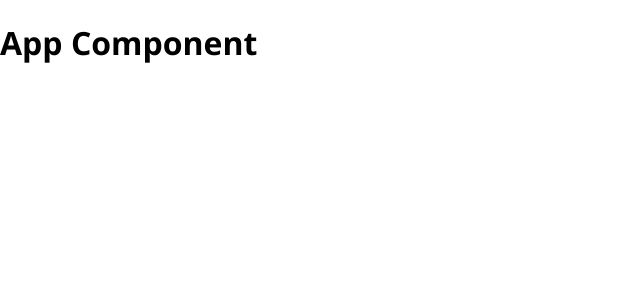
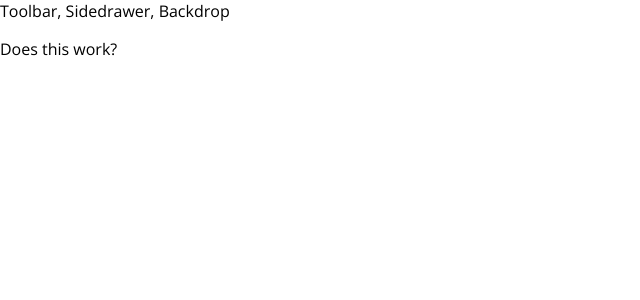
Before and after one commit to santiago-rodrig/burger-builder, a React app: page / in a window 1280 px wide. Shown: the top 300 px of the page, without its empty margins (0-640 px from the left). Built offline with nearby package versions, Linux system fonts and the light colour scheme.

Commit message:
define layout component

```diff
--- /dev/null
+++ b/src/components/higuerOrder/Aux.js
@@ -0,0 +1,3 @@
+const Aux = (props) => props.children;
+
+export default Aux;
--- a/src/App.js
+++ b/src/components/stateful/App.js
@@ -1,11 +1,12 @@
 import React, { Component } from "react";
+import Layout from "../stateless/Layout";
 
 class App extends Component {
   render() {
     return (
-      <div>
-        <h1>App Component</h1>
-      </div>
+      <Layout>
+        <p>Does this work?</p>
+      </Layout>
     );
   }
 }
--- /dev/null
+++ b/src/components/stateless/Layout.js
@@ -0,0 +1,13 @@
+import React from "react";
+import Aux from "../higuerOrder/Aux";
+
+const Layout = (props) => {
+  return (
+    <Aux>
+      <div>Toolbar, Sidedrawer, Backdrop</div>
+      <main>{props.children}</main>
+    </Aux>
+  );
+};
+
+export default Layout;
--- a/src/index.js
+++ b/src/index.js
@@ -1,6 +1,6 @@
 import React from "react";
 import ReactDOM from "react-dom";
 import "./index.css";
-import App from "./App";
+import App from "./components/stateful/App";
 
 ReactDOM.render(<App />, document.getElementById("root"));
```
Also changed, not shown: 1 other file (tests, documents, lock files or other folders).
